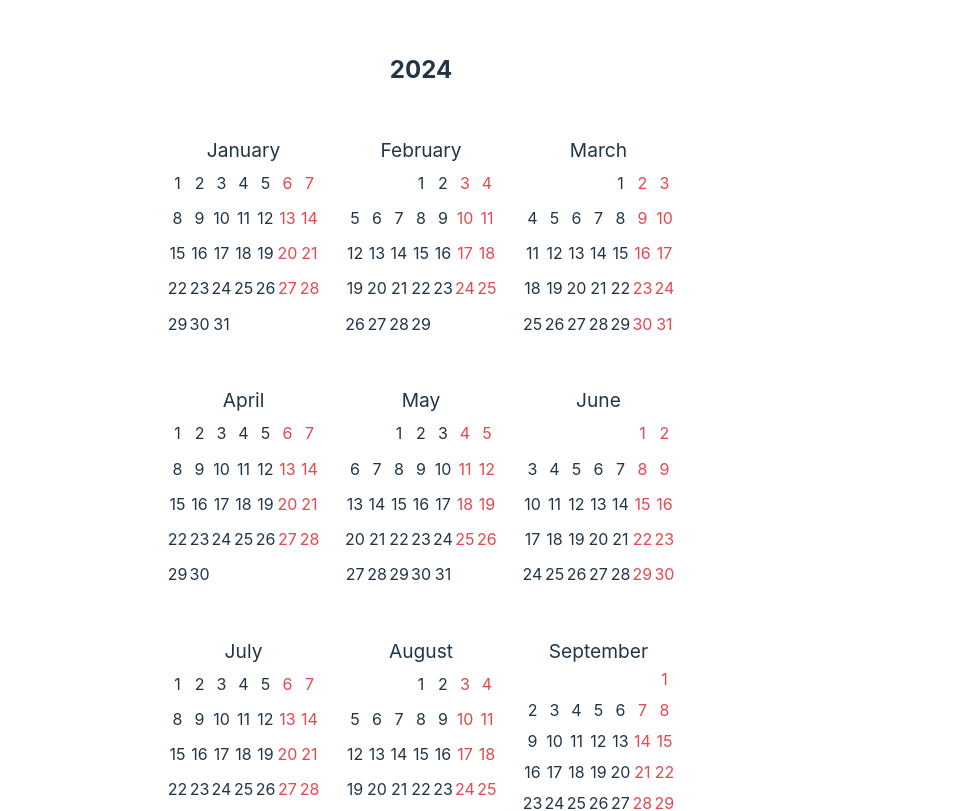
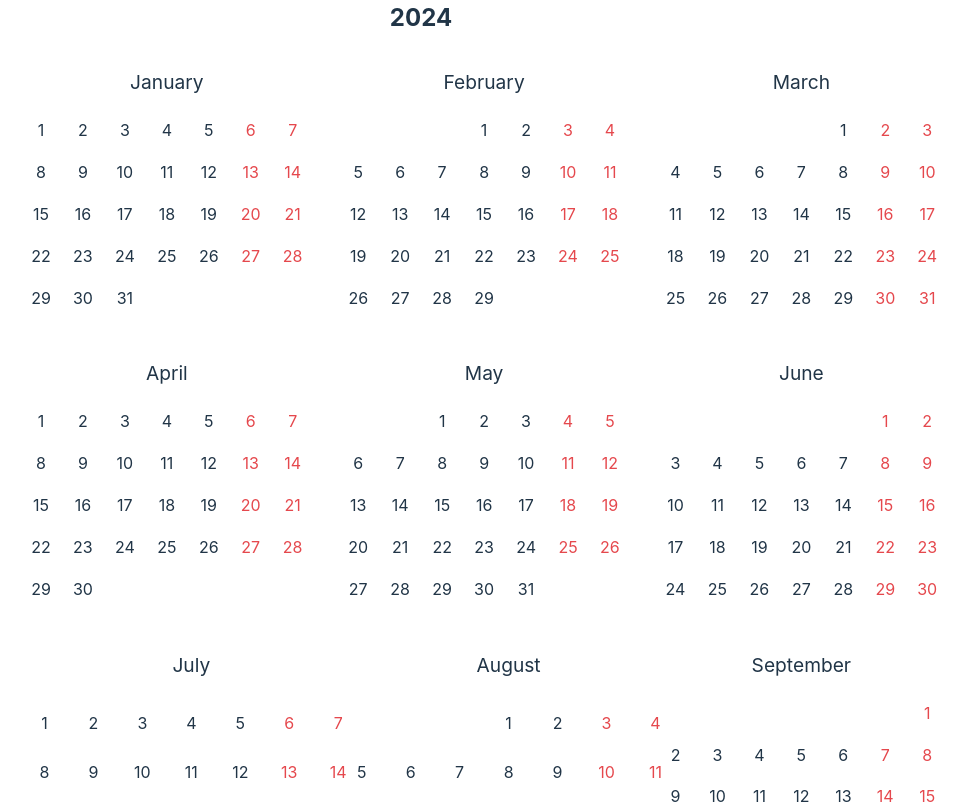
Before and after one commit to kenrick95/calendar, a Svelte app: page / in a window 1280 px wide. Shown: the top 811 px of the page, without its empty margins (219-1187 px from the left). Built offline with nearby package versions, Linux system fonts and the light colour scheme.

Commit message:
feat: style tweaks

```diff
--- a/src/App.svelte
+++ b/src/App.svelte
@@ -6,3 +6,11 @@
 <main>
   <Year year={2024} startOfWeek={StartOfWeek.Monday} />
 </main>
+
+<style>
+  main {
+    max-width: 800px;
+    margin: 0 auto;
+    text-align: center;
+  }
+</style>
--- a/src/app.css
+++ b/src/app.css
@@ -12,7 +12,7 @@
   -webkit-font-smoothing: antialiased;
   -moz-osx-font-smoothing: grayscale;
 
-  --red: #E5484D;
+  --red: #e5484d;
 }
 
 a {
@@ -37,10 +37,7 @@ h1 {
   line-height: 1.1;
 }
 #app {
-  max-width: 1280px;
-  margin: 0 auto;
-  padding: 2rem;
-  text-align: center;
+  width: 100%;
 }
 
 @media (prefers-color-scheme: light) {
--- a/src/lib/Month.svelte
+++ b/src/lib/Month.svelte
@@ -72,12 +72,9 @@
     {new Date(year, month - 1).toLocaleString('default', { month: 'long' })}
   </div>
 
-
   <!-- day of week names -->
 
-
   {#each dates as date}
-    <div class="date">
     {#if date > 0}
       <Day
         day={date}
@@ -86,9 +83,8 @@
         isPublicHoliday={isPublicHoliday(date, month, year)}
       />
     {:else}
-        &nbsp;
+      <div class="placeholderDay"></div>
     {/if}
-    </div>
   {/each}
 </div>
 
@@ -105,4 +101,8 @@
     grid-column: 1 / span 7;
     font-size: 1.2em;
   }
+  .placeholderDay {
+    font-size: 1rem;
+    aspect-ratio: 1;
+  }
 </style>
--- a/src/lib/Year.svelte
+++ b/src/lib/Year.svelte
@@ -31,11 +31,7 @@
   }
 </script>
 
-<h2>
-  <div class="prev"></div>
-  {year}
-  <div class="next"></div>
-</h2>
+<h2 class="year">{year}</h2>
 <div class="months">
   {#each months as month}
     <Month
@@ -48,8 +44,11 @@
 </div>
 
 <style>
+  .year {
+    margin: 0;
+  }
   .months {
-    margin-top: 2rem;
+    margin-top: 1rem;
     display: grid;
     grid-template-columns: 1fr 1fr 1fr;
     grid-template-rows: 1fr 1fr 1fr 1fr;
```
Lines whose indentation alone changed are shown as unchanged.
